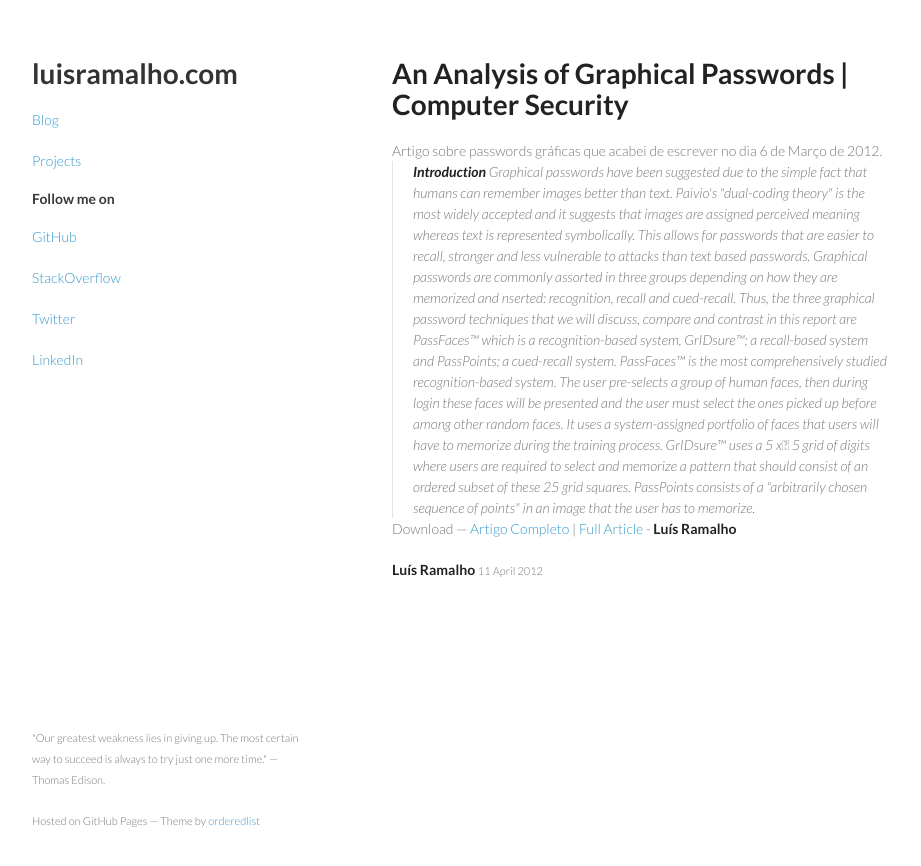
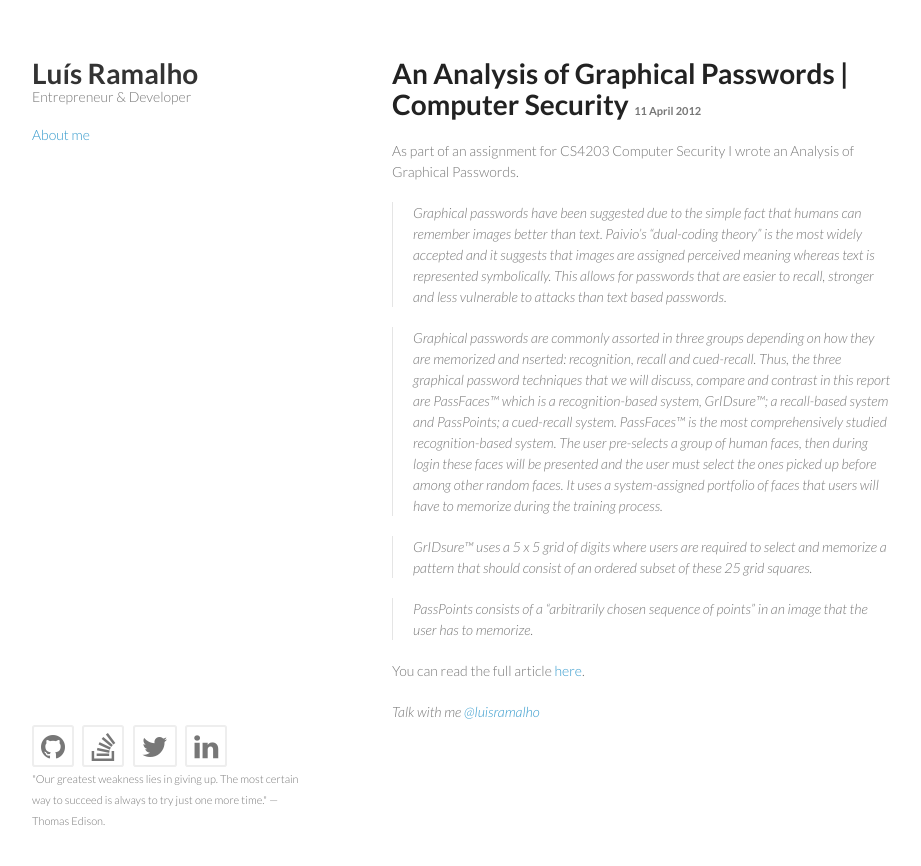
Before and after one commit to luisramalho/luisramalho.github.io, a Jekyll site: the page built from _posts/2012-04-11-an-analysis-of-graphical-passwords-computer-security.md, in a window 1280 px wide. Shown: the top 866 px of the page, without its empty margins (178-1099 px from the left). Built offline with Jekyll 4.4.1, drawn with Linux system fonts in a browser that asks for light colours; nearby versions of some CDN libraries; comment, search, counter and statistics services are not loaded.

Commit message:
Article cleanup

```diff
--- a/_includes/footer.html
+++ b/_includes/footer.html
@@ -1,4 +1,23 @@
 <footer>
+  <div class="social">
+    <a href="https://github.com/luisramalho"><i class="fa fa-github fa-2x pull-left fa-border"></i></a>
+    <a href="http://stackoverflow.com/users/848250/luis-ramalho"><i class="fa fa-stack-overflow fa-2x pull-left fa-border"></i></a>
+    <a href="https://twitter.com/luisramalho"><i class="fa fa-twitter fa-2x pull-left fa-border"></i></a>
+    <a href="http://www.linkedin.com/in/luismanuelramalho"><i class="fa fa-linkedin fa-2x pull-left fa-border"></i></a>
+    <div style="clear: both;"></div>
+  </div>
   <p><small>"Our greatest weakness lies in giving up. The most certain way to succeed is always to try just one more time." — Thomas Edison.</small></p>
-    <p><small>Hosted on GitHub Pages &mdash; Theme by <a href="https://github.com/orderedlist">orderedlist</a></small></p>
 </footer>
+<script type="text/javascript">
+
+  var _gaq = _gaq || [];
+  _gaq.push(['_setAccount', 'UA-23792428-7']);
+  _gaq.push(['_trackPageview']);
+
+  (function() {
+    var ga = document.createElement('script'); ga.type = 'text/javascript'; ga.async = true;
+    ga.src = ('https:' == document.location.protocol ? 'https://ssl' : 'http://www') + '.google-analytics.com/ga.js';
+    var s = document.getElementsByTagName('script')[0]; s.parentNode.insertBefore(ga, s);
+  })();
+
+</script>
--- a/_includes/header.html
+++ b/_includes/header.html
@@ -1,10 +1,5 @@
 <header>
-  <h1><a href="/">luisramalho.com</a></h1>
-  <p class="view"><a href="/blog">Blog</a></p>
-  <p class="view"><a href="/projects">Projects</a></p>
-  <h2>Follow me on</h2>
-  <p class="view"><a href="https://github.com/luisramalho">GitHub</a></p>
-  <p class="view"><a href="http://stackoverflow.com/users/848250/luis-ramalho">StackOverflow</a></p>
-  <p class="view"><a href="https://twitter.com/luisramalho">Twitter</a></p>
-  <p class="view"><a href="http://www.linkedin.com/in/luismanuelramalho">LinkedIn</a></p>
+  <h1><a href="/">Luís Ramalho</a></h1>
+  <h2 class="subheader">Entrepreneur & Developer</h2>
+  <p class="view"><a href="/about">About me</a></p>
 </header>
--- a/_includes/top.html
+++ b/_includes/top.html
@@ -7,14 +7,22 @@
 
 <link rel="stylesheet" href="{{ site.url }}/stylesheets/styles.css">
 <link rel="stylesheet" href="{{ site.url }}/stylesheets/pygment_trac.css">
+<link href="//netdna.bootstrapcdn.com/font-awesome/4.0.0/css/font-awesome.css" rel="stylesheet">
 <style>
+  header h1 { margin: 0; padding: 0; }
   header h1 a { color: #333; font-weight: bold; }
   header h2 { font-size:14px; }
+  header h2.subheader { font-size:14px; color: #777; font-weight: normal; }
+  .social { display: block; }
+  footer a i { color: #777; }
+  footer a:hover i { color: #39c; }
+  section h1 small { color: #777; }
   section h2 a { font-weight: bold; }
   img { display: block; margin: 20px 0; }
   ul { display: block; margin: 20px 0; }
   table { display: block; margin: 20px 0; }
 </style>
+<link rel="shortcut icon" href="/assets/favicon.ico" />
 <meta name="viewport" content="width=device-width, initial-scale=1, user-scalable=no">
 <!--[if lt IE 9]>
 <script src="//html5shiv.googlecode.com/svn/trunk/html5.js"></script>
--- a/_layouts/post.html
+++ b/_layouts/post.html
@@ -4,25 +4,11 @@
     {% include header.html %}
 
     <section>
-      <h1>{{ page.title }}</h1>
+      <h1>{{ page.title }} <small>{{ page.date | date: "%d %B %Y" }}</small></h1>
       {{ content }}
       <p class="post_footer">
-        <strong>Luís Ramalho</strong>
-        <small>{{ page.date | date: "%d %B %Y" }}</small>
+        <em>Talk with me <a href="https://twitter.com/luisramalho">@luisramalho</a></em>
       </p>
-      <div id="disqus_thread"></div>
-      <script type="text/javascript">
-          /* * * CONFIGURATION VARIABLES: EDIT BEFORE PASTING INTO YOUR WEBPAGE * * */
-          var disqus_shortname = 'luisramalho'; // required: replace example with your forum shortname
-
-          /* * * DON'T EDIT BELOW THIS LINE * * */
-          (function() {
-              var dsq = document.createElement('script'); dsq.type = 'text/javascript'; dsq.async = true;
-              dsq.src = '//' + disqus_shortname + '.disqus.com/embed.js';
-              (document.getElementsByTagName('head')[0] || document.getElementsByTagName('body')[0]).appendChild(dsq);
-          })();
-      </script>
-      <noscript>Please enable JavaScript to view the comments powered by Disqus.</noscript>
     </section>
 
     {% include footer.html %}
--- a/_posts/2011-12-07-solar-system-with-opengl.html
+++ b/_posts/2011-12-07-solar-system-with-opengl.html
@@ -11,6 +11,7 @@ meta:
   _edit_last: '1'
   dsq_thread_id: '495720123'
 ---
+
 <iframe src="http://player.vimeo.com/video/33253500?title=0&amp;byline=0&amp;portrait=0" width="551" height="413" frameborder="0" webkitAllowFullScreen mozallowfullscreen allowFullScreen></iframe>
 
-?
+<p>My attempt to simulate the solar system with <a href="http://www.opengl.org/">OpenGL®</a>.</p>
--- /dev/null
+++ b/_posts/2012-04-11-an-analysis-of-graphical-passwords-computer-security.md
@@ -0,0 +1,27 @@
+---
+layout: post
+title: An Analysis of Graphical Passwords | Computer Security
+categories:
+- Blog
+tags: []
+status: publish
+type: post
+published: true
+meta:
+  _edit_last: '1'
+  dsq_thread_id: '645112295'
+  _wp_old_slug: an-analysis-of-graphical-passwords
+  _yoast_wpseo_linkdex: '0'
+---
+
+As part of an assignment for CS4203 Computer Security I wrote an Analysis of Graphical Passwords.
+
+> Graphical passwords have been suggested due to the simple fact that humans can remember images better than text. Paivio's "dual-coding theory" is the most widely accepted and it suggests that images are assigned perceived meaning whereas text is represented symbolically. This allows for passwords that are easier to recall, stronger and less vulnerable to attacks than text based passwords.
+
+> Graphical passwords are commonly assorted in three groups depending on how they are memorized and nserted: recognition, recall and cued-recall. Thus, the three graphical password techniques that we will discuss, compare and contrast in this report are PassFaces™ which is a recognition-based system, GrIDsure™; a recall-based system and PassPoints; a cued-recall system. PassFaces™ is the most comprehensively studied recognition-based system. The user pre-selects a group of human faces, then during login these faces will be presented and the user must select the ones picked up before among other random faces. It uses a system-assigned portfolio of faces that users will have to memorize during the training process.
+
+>GrIDsure™ uses a 5 x 5 grid of digits where users are required to select and memorize a pattern that should consist of an ordered subset of these 25 grid squares.
+
+>PassPoints consists of a "arbitrarily chosen sequence of points" in an image that the user has to memorize.
+
+You can read the full article [here](http://www.luisramalho.com/wp-content/uploads/2012/04/graphical-passwords.pdf).
--- a/stylesheets/styles.css
+++ b/stylesheets/styles.css
@@ -58,16 +58,16 @@ blockquote {
 }
 
 code, pre {
-  font-family:Monaco, Bitstream Vera Sans Mono, Lucida Console, Terminal;
-  color:#333;
-  font-size:12px;
+/*  font-family:Monaco, Bitstream Vera Sans Mono, Lucida Console, Terminal;
+  color:#333;*/
+  /*font-size:12px;*/
 }
 
 pre {
-  padding:8px 15px;
-  background: #f8f8f8;
-  border-radius:5px;
-  border:1px solid #e5e5e5;
+  /*padding:8px 0;*/
+  /*background: #f8f8f8;*/
+/*  border-radius:5px;
+  border:1px solid #e5e5e5;*/
   overflow-x: auto;
 }
 
```
Also changed, not shown: _posts/2010-12-31-rsa-public-key-encryption.md (added, +25 -0 lines), _posts/2011-12-21-including-external-files-on-vbulletin-templates.md (added, +35 -0 lines), _posts/2012-01-08-reysoid-my-first-android-game.html (added, +26 -0 lines), _posts/2012-03-02-what-is-the-truth-about-the-contributions-of-steve-jobs-to-computing-and-society.md (added, +20 -0 lines), _posts/2012-04-03-distributed-systems-big-data.md (added, +21 -0 lines), _posts/2012-04-17-the-turing-test-and-the-20-questions-game-artificial-intelligence.md (added, +23 -0 lines), _posts/2012-05-15-threats-and-mitigation.md (added, +20 -0 lines), _posts/2012-06-21-postgresql-case-sensitivity-for-a-rails-active-record-query.md (added, +30 -0 lines), about/index.md (added, +22 -0 lines), index.md (added, +9 -0 lines), assets/favicon.ico (added).
